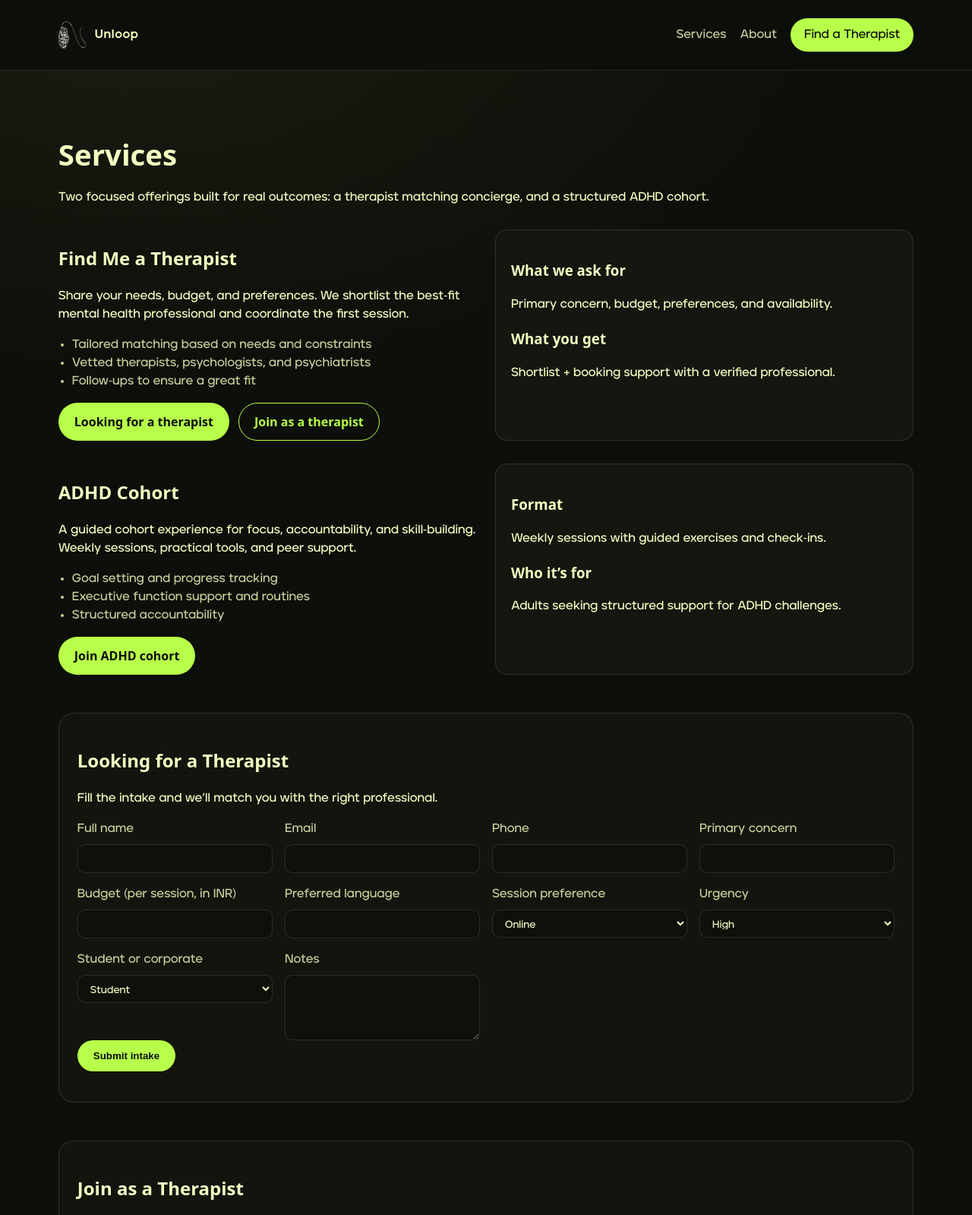
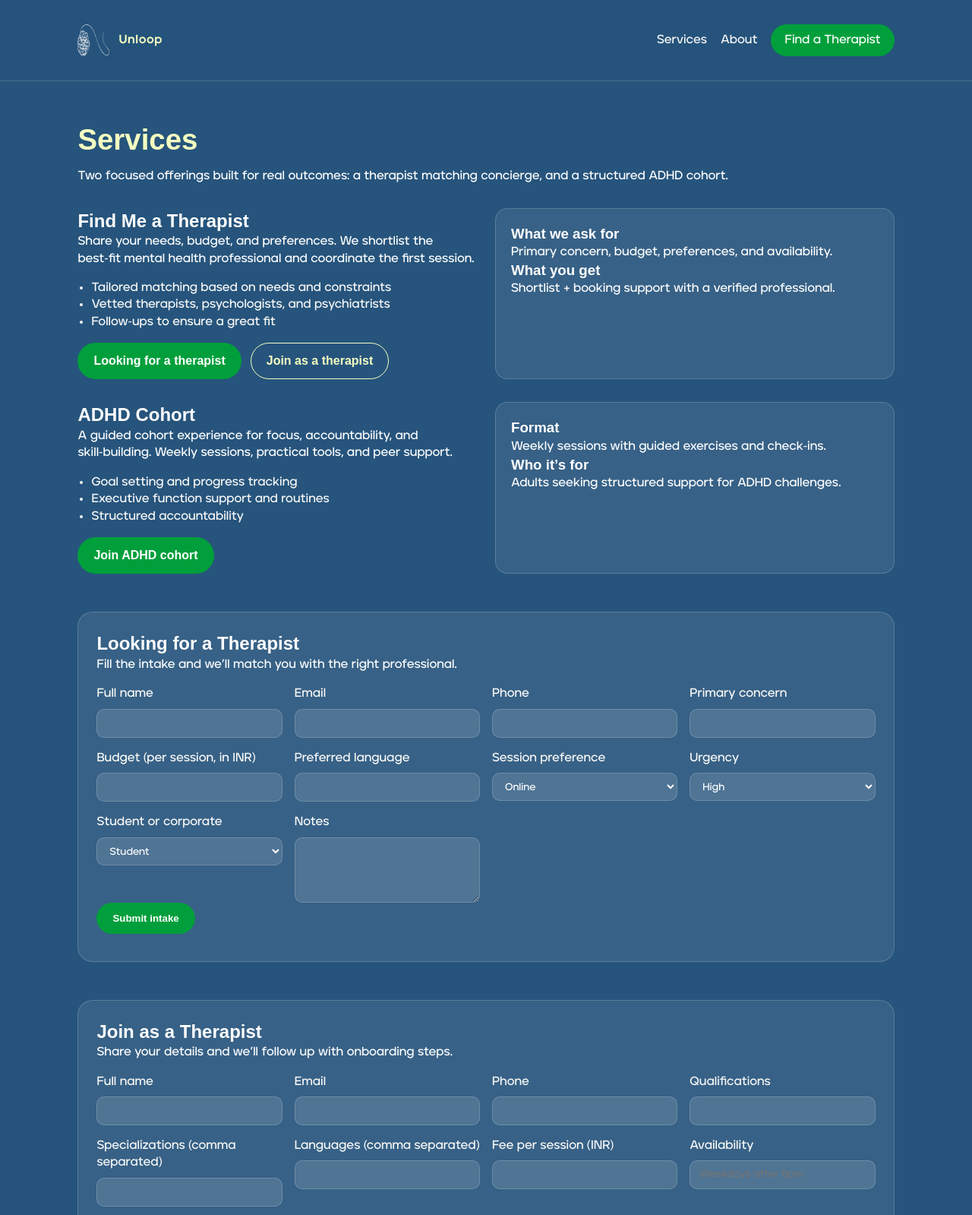
Before and after one commit to athrvakhrbde/unloop-website, a plain HTML site: page frontend/services.html in a window 1280 px wide. Shown: the top 1599 px of the page at 76% size. Drawn offline with Linux system fonts and the light colour scheme; a web font is replaced by a local one.

Commit message:
Restore original Unloop color palette

```diff
--- a/frontend/styles.css
+++ b/frontend/styles.css
@@ -21,26 +21,31 @@
 }
 
 :root {
-  --bg: #0d0f0a;
-  --panel: #14160f;
-  --text: #f4fec1;
-  --muted: #c9cf9a;
-  --accent: #b7ff4a;
-  --accent-dark: #7ed61f;
-  --line: rgba(244, 254, 193, 0.12);
-  --shadow: 0 18px 40px rgba(0, 0, 0, 0.35);
+  --bg-color: #26547c;
+  --title-color: #f4fec1;
+  --description-color: #fbfaf8;
+  --white: #ffffff;
+  --button-bg: #009f3b;
+  --button-bg-dark: #007f2f;
+  --border: rgba(255, 255, 255, 0.18);
+  --panel: rgba(255, 255, 255, 0.08);
+  --shadow: 0 20px 40px rgba(0, 0, 0, 0.18);
 }
 
 * {
   box-sizing: border-box;
+  margin: 0;
+  padding: 0;
 }
 
 body {
-  margin: 0;
-  font-family: "Jeko", system-ui, sans-serif;
-  background: radial-gradient(900px 500px at 15% 0%, #1a1d11, var(--bg));
-  color: var(--text);
-  line-height: 1.5;
+  font-family: "Jeko", sans-serif;
+  background-color: var(--bg-color);
+  color: var(--white);
+  line-height: 1.4;
+  overflow-x: hidden;
+  -webkit-font-smoothing: antialiased;
+  -moz-osx-font-smoothing: grayscale;
 }
 
 a {
@@ -52,13 +57,13 @@ a {
   display: flex;
   align-items: center;
   justify-content: space-between;
-  padding: 24px 6vw;
+  padding: 32px 8vw;
   position: sticky;
   top: 0;
-  background: rgba(13, 15, 10, 0.9);
-  backdrop-filter: blur(14px);
-  border-bottom: 1px solid var(--line);
+  background: rgba(38, 84, 124, 0.88);
+  border-bottom: 1px solid var(--border);
   z-index: 10;
+  backdrop-filter: blur(10px);
 }
 
 .brand {
@@ -67,11 +72,12 @@ a {
   gap: 12px;
   font-weight: 800;
   letter-spacing: 0.04em;
+  color: var(--title-color);
 }
 
 .brand-mark {
-  width: 36px;
-  height: 36px;
+  width: 42px;
+  height: 42px;
 }
 
 .site-nav {
@@ -82,38 +88,39 @@ a {
 }
 
 .site-nav a {
-  color: var(--muted);
+  color: var(--description-color);
 }
 
 .site-nav .cta {
   padding: 10px 18px;
   border-radius: 999px;
-  background: var(--accent);
-  color: #0b0d08;
+  background: var(--button-bg);
+  color: #ffffff;
 }
 
 .hero {
   display: grid;
   grid-template-columns: repeat(auto-fit, minmax(280px, 1fr));
   gap: 40px;
-  padding: 70px 6vw 90px;
+  padding: 80px 8vw 90px;
 }
 
 .hero-copy h1 {
   font-size: clamp(2.4rem, 4vw, 3.6rem);
+  color: var(--title-color);
   margin: 12px 0 18px;
 }
 
 .eyebrow {
   text-transform: uppercase;
-  letter-spacing: 0.24em;
-  color: var(--accent);
+  letter-spacing: 0.22em;
+  color: var(--title-color);
   font-size: 0.8rem;
 }
 
 .lead {
   font-size: 1.1rem;
-  color: var(--muted);
+  color: var(--description-color);
   max-width: 520px;
 }
 
@@ -135,13 +142,17 @@ a {
 }
 
 .button.primary {
-  background: var(--accent);
-  color: #0b0d08;
+  background: var(--button-bg);
+  color: #ffffff;
+}
+
+.button.primary:hover {
+  background: var(--button-bg-dark);
 }
 
 .button.ghost {
-  border-color: var(--accent);
-  color: var(--accent);
+  border-color: var(--title-color);
+  color: var(--title-color);
   background: transparent;
 }
 
@@ -150,8 +161,8 @@ a {
   flex-wrap: wrap;
   gap: 16px;
   margin-top: 18px;
-  color: var(--muted);
-  font-size: 0.9rem;
+  color: var(--description-color);
+  font-size: 0.95rem;
 }
 
 .hero-visual {
@@ -169,27 +180,28 @@ a {
   background: var(--panel);
   padding: 20px;
   border-radius: 16px;
-  border: 1px solid var(--line);
+  border: 1px solid var(--border);
   box-shadow: var(--shadow);
 }
 
 .card h3 {
+  color: var(--title-color);
   margin-top: 0;
 }
 
 .card a {
   display: inline-block;
   margin-top: 12px;
-  color: var(--accent);
+  color: var(--title-color);
 }
 
 .trust {
-  padding: 0 6vw 80px;
+  padding: 0 8vw 80px;
 }
 
 .trust-inner {
-  border: 1px solid var(--line);
-  background: rgba(20, 22, 15, 0.8);
+  border: 1px solid var(--border);
+  background: rgba(255, 255, 255, 0.08);
   border-radius: 20px;
   padding: 32px;
 }
@@ -201,12 +213,13 @@ a {
 }
 
 .page {
-  padding: 50px 6vw 90px;
+  padding: 50px 8vw 90px;
 }
 
 .page-hero h1 {
   font-size: clamp(2.1rem, 3vw, 3rem);
   margin-bottom: 10px;
+  color: var(--title-color);
 }
 
 .service-block {
@@ -220,13 +233,13 @@ a {
   background: var(--panel);
   padding: 20px;
   border-radius: 16px;
-  border: 1px solid var(--line);
+  border: 1px solid var(--border);
 }
 
 .list {
   margin: 16px 0;
   padding-left: 18px;
-  color: var(--muted);
+  color: var(--description-color);
 }
 
 .inline-actions {
@@ -239,8 +252,8 @@ a {
   margin-top: 50px;
   padding: 24px;
   border-radius: 20px;
-  border: 1px solid var(--line);
-  background: rgba(20, 22, 15, 0.9);
+  border: 1px solid var(--border);
+  background: rgba(255, 255, 255, 0.08);
 }
 
 .form {
@@ -258,15 +271,15 @@ label {
   flex-direction: column;
   gap: 8px;
   font-weight: 600;
-  color: var(--muted);
+  color: var(--description-color);
 }
 
 input, textarea, select {
   padding: 10px 12px;
   border-radius: 10px;
-  border: 1px solid var(--line);
-  background: #0e100a;
-  color: var(--text);
+  border: 1px solid var(--border);
+  background: rgba(255, 255, 255, 0.12);
+  color: var(--white);
   font-family: inherit;
 }
 
@@ -276,7 +289,7 @@ textarea {
 
 .form-status {
   margin-top: 12px;
-  color: var(--muted);
+  color: var(--description-color);
 }
 
 .hidden {
@@ -304,25 +317,25 @@ textarea {
   background: var(--panel);
   padding: 20px;
   border-radius: 16px;
-  border: 1px solid var(--line);
+  border: 1px solid var(--border);
 }
 
 .avatar {
   width: 64px;
   height: 64px;
   border-radius: 50%;
-  background: linear-gradient(135deg, var(--accent), #5bffb2);
+  background: linear-gradient(135deg, var(--title-color), var(--button-bg));
   margin-bottom: 12px;
 }
 
 .site-footer {
-  padding: 30px 6vw 50px;
-  border-top: 1px solid var(--line);
+  padding: 30px 8vw 50px;
+  border-top: 1px solid var(--border);
   display: flex;
   justify-content: space-between;
   flex-wrap: wrap;
   gap: 20px;
-  color: var(--muted);
+  color: var(--description-color);
 }
 
 .footer-links {
```
